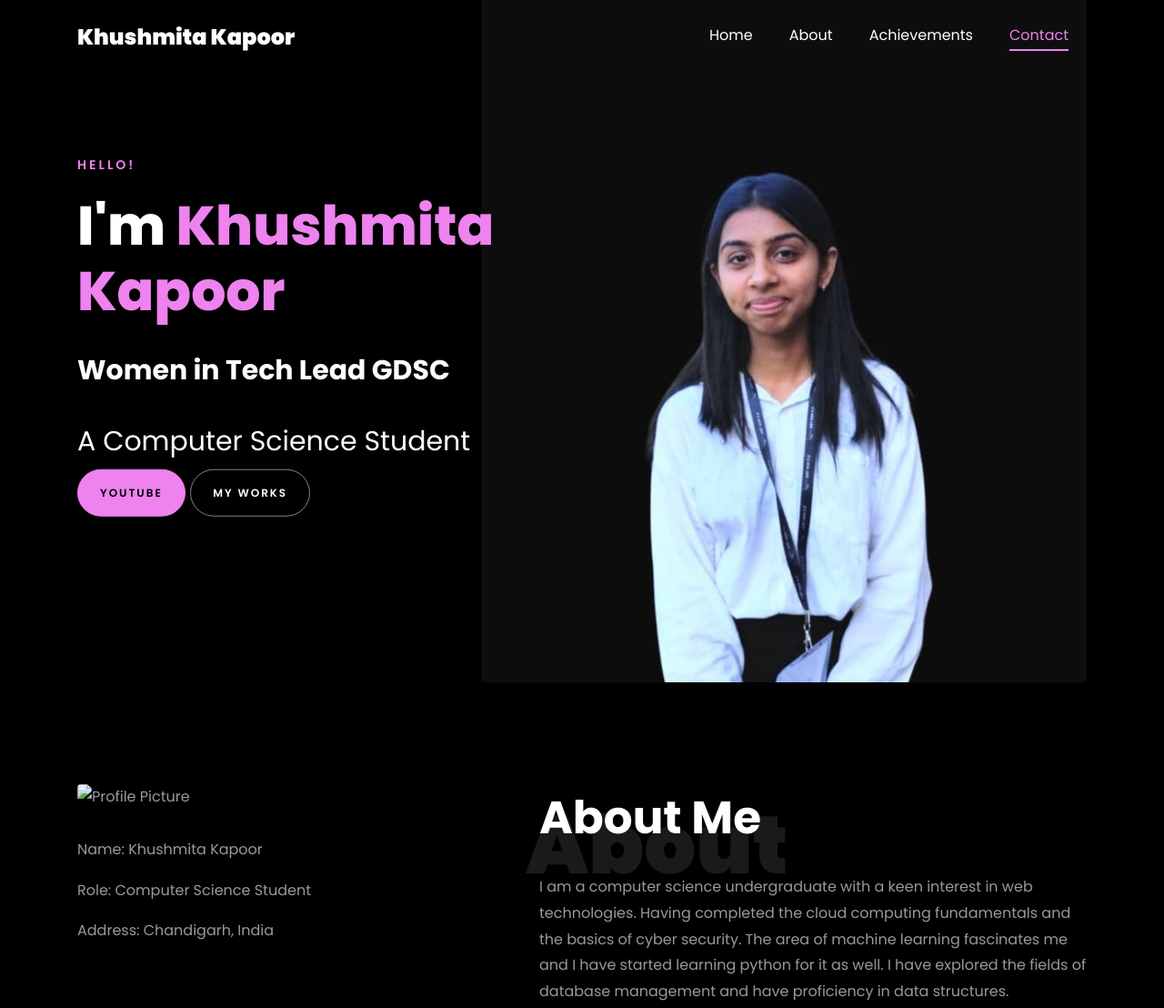
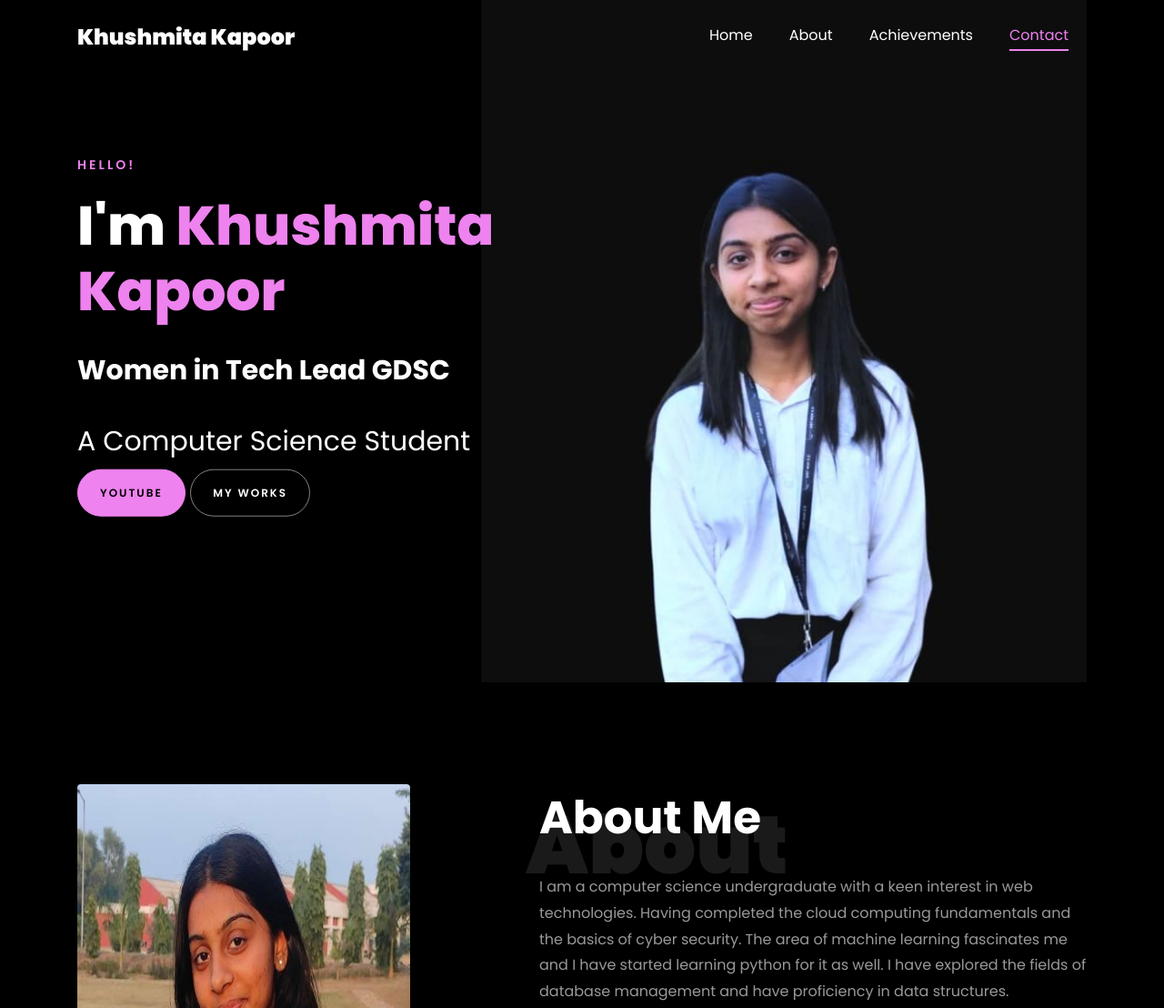
Before and after one commit to KhushmitaKapoor/Updated-Portfolio-Website, a plain HTML site: page index.html in a window 1280 px wide. Shown: the top 1108 px of the page at 91% size. Drawn offline with Linux system fonts and the light colour scheme; files whose address does not match are found by name.

Commit message:
index.html

```diff
--- a/index.html
+++ b/index.html
@@ -215,7 +215,7 @@
 							<div class="row">
 								<div class="col-sm-5 col-md-10">
     <div class="image2">
-        <img src="images/Screenshot 2024-05-12 at 4.12.49 PM.png" class="img-fluid rounded b-shadow-a" alt="Profile Picture" style="width: 500px; height: 500px;">
+        <img src="images/WhatsApp Image 2024-05-12 at 18.32.50.jpeg" class="img-fluid rounded b-shadow-a" alt="Profile Picture" style="width: 500px; height: 500px;">
     </div>
 </div>
 <br>
```
